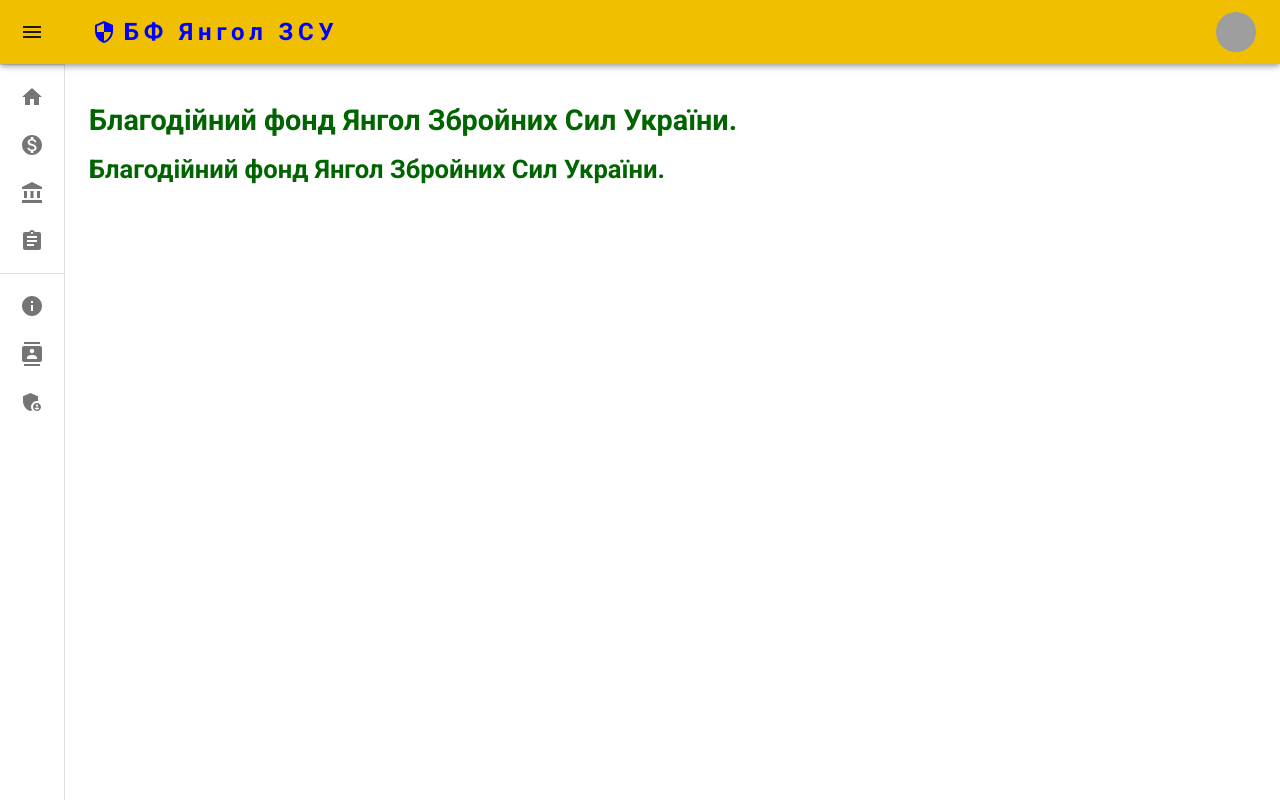
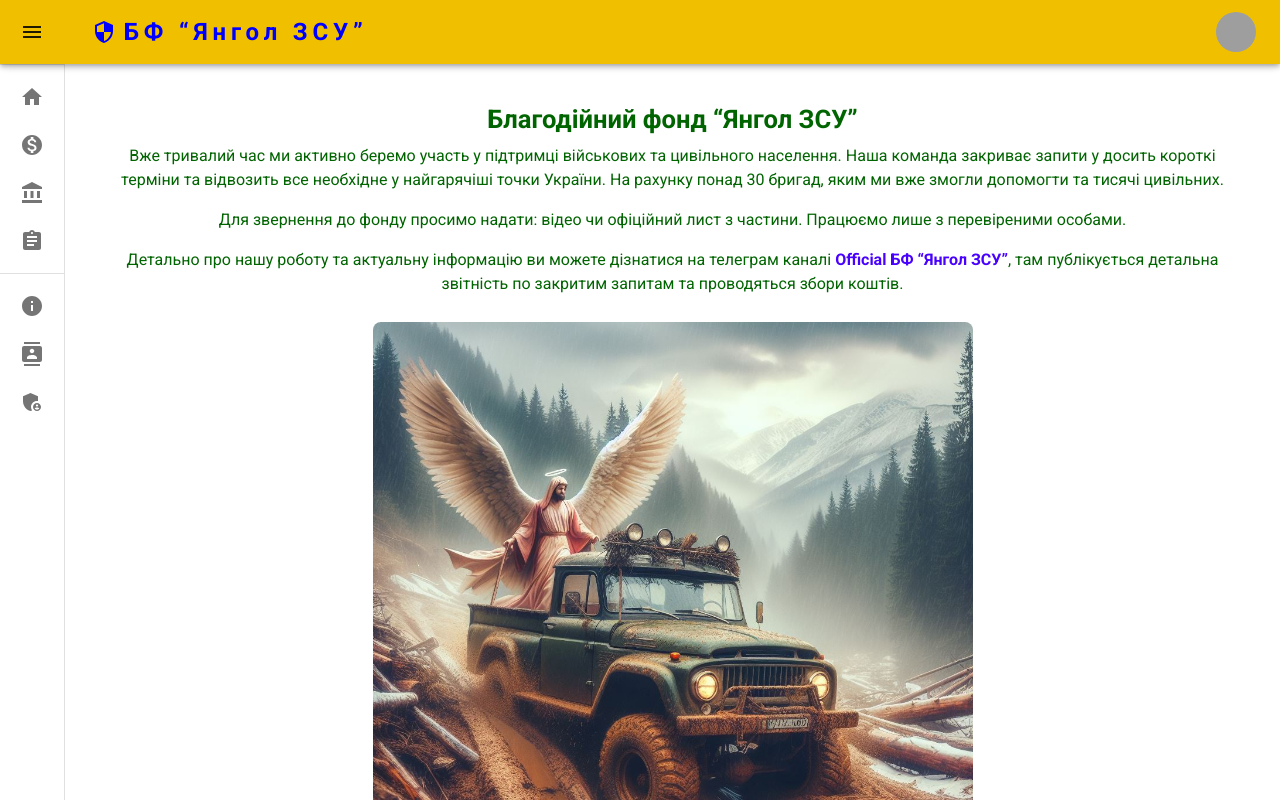
Before and after one commit to SKindij/Angel-ZSU, a Next.js app: page / in a window 1280 px wide. Shown: the top 800 px of the page. Built offline with nearby package versions, Linux system fonts and the light colour scheme; grey boxes are pictures that could not be loaded.

Commit message:
chore: refactor code to maintain code style consistency

```diff
--- a/src/app/page.module.css
+++ b/src/app/page.module.css
@@ -3,15 +3,7 @@
   color: darkgreen;
 }
 
-.gridContainer {
-    display: flex;
-    justify-content: space-around;
-    align-items: center;
-    flex-wrap: wrap;
-  }
-
-  /* images settings */
-  .gridContainer img {
-    max-width: 100%;
-    height: auto;
-  }
+.linkHighlight {
+  color: #4800ff;
+  font-weight: bold;
+}
--- a/src/app/page.tsx
+++ b/src/app/page.tsx
@@ -1,21 +1,63 @@
 // @/app/page.tsc
 import styles from './page.module.css';
 import Container from '@mui/material/Container';
+import Box from '@mui/material/Box';
 import Typography from '@mui/material/Typography';
 import Image from 'next/image';
-import Grid from '@mui/material/Grid';
+import Link from 'next/link';
+
+import mainPic from '../../public/images/angels.jpg';
 
 export default function Home() {
   return (
     <main className={styles.main}>
-      <Typography variant="h1">
-        Благодійний фонд Янгол Збройних Сил України.
-      </Typography>
-      <Typography variant="h2">
-        Благодійний фонд Янгол Збройних Сил України.
-      </Typography>
-      {/*  */}
-
+      <Container>
+        {/* home page */}
+        <Box
+          sx={{
+            display: 'flex', flexDirection: 'column',
+            alignItems: 'center',
+            textAlign: 'center',
+          }}
+        >
+          <Typography variant="h2" gutterBottom>
+            Благодійний фонд &ldquo;Янгол ЗСУ&rdquo;
+          </Typography>
+          <Typography paragraph>
+            Вже тривалий час ми активно беремо участь у підтримці військових та цивільного населення. Наша команда
+            закриває запити у досить короткі терміни та відвозить все необхідне у найгарячіші точки України. На рахунку
+            понад 30 бригад, яким ми вже змогли допомогти та тисячі цивільних.
+          </Typography>
+          <Typography paragraph>
+            Для звернення до фонду просимо надати: відео чи офіційний лист з частини. Працюємо лише з перевіреними особами.
+          </Typography>
+          <Typography paragraph>
+            Детально про нашу роботу та актуальну інформацію ви можете дізнатися на телеграм каналі{' '}
+            <Link href="https://t.me/angel_zsu" rel="noopener noreferrer" target="_blank">
+              <span className={styles.linkHighlight}>Official БФ &ldquo;Янгол ЗСУ&rdquo;</span>
+            </Link>,
+            там публікується детальна звітність по закритим запитам та проводяться збори коштів.
+          </Typography>
+          <Image
+            src={mainPic}
+            alt="Ангел, що охороняє джип із українськими військовослужбовцями"
+            width={600} height={600}
+            style={{
+              borderRadius: '8px',
+              marginTop: '10px',
+              marginBottom: '20px'
+            }}
+          />
+          <Typography paragraph>
+            Прохання уважно перевіряти <Link href="/donate"><span className={styles.linkHighlight}>реквізити</span></Link> при перерахунку коштів.
+          </Typography>
+          <Typography
+            sx={{ fontSize: '1.5rem', fontWeight: 'bold', }}
+          >
+            Разом до перемоги!
+          </Typography>
+        </Box>
+      </Container>
     </main>
   );
 }
--- a/src/views/Layout/AppNavigation.tsx
+++ b/src/views/Layout/AppNavigation.tsx
@@ -105,7 +105,7 @@
               },
             }}
 		  >
-            БФ Янгол ЗСУ
+            БФ &ldquo;Янгол ЗСУ&rdquo;
           </Typography>
 		  {/* Menu User Settings */}
 		  <Box sx={{ flexGrow: 0, marginLeft: 'auto' }}>
```
Also changed, not shown: public/images/angels.jpg (added).
